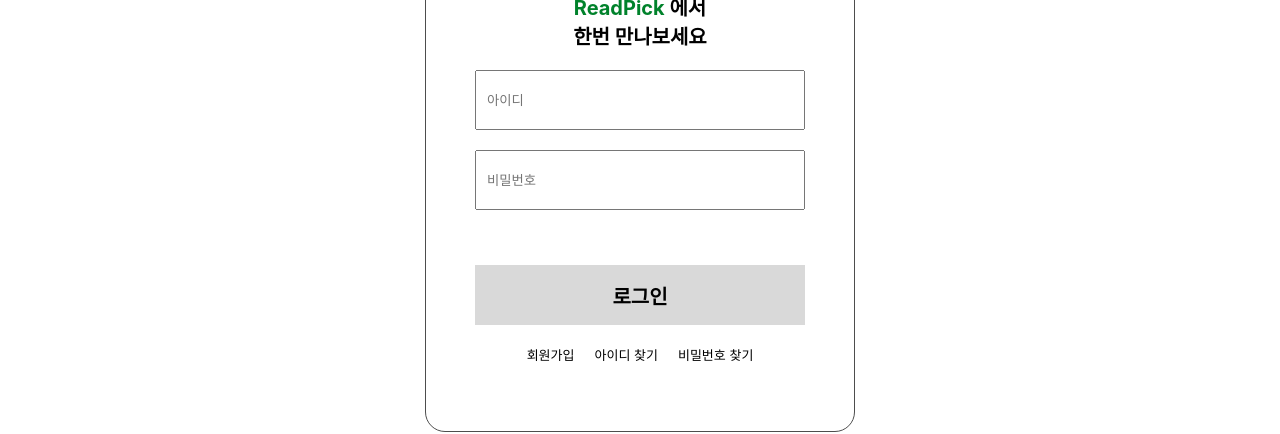
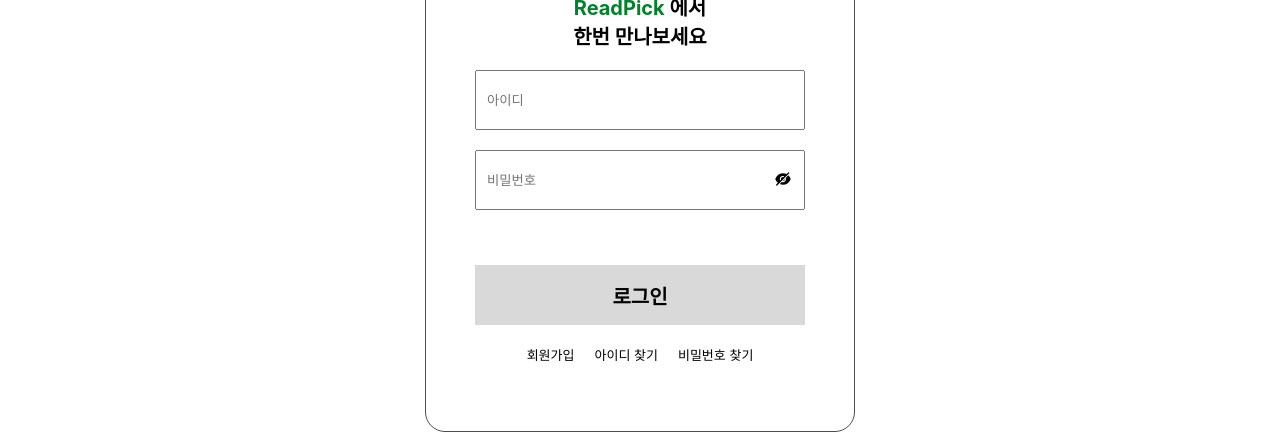
Before and after one commit to Kangeunja/ReadPick-front, a React (Create React App) app: page /login in a window 1280 px wide. Shown: the part 348-782 px from the top of the page. Built offline with nearby package versions, Linux system fonts and the light colour scheme.

Commit message:
로그인 기능 작업중

```diff
--- a/src/assets/css/index.css
+++ b/src/assets/css/index.css
@@ -594,6 +594,7 @@ a {
   align-items: center;
   border-radius: 5px;
   font-size: 18px;
+  position: relative;
 }
 
 .id,
@@ -605,6 +606,15 @@ a {
   box-sizing: border-box;
 }
 
+.login-toggle-visibility {
+  width: 15px;
+  height: 15px;
+  position: absolute;
+  right: 35px;
+  top: 100px;
+  cursor: pointer;
+}
+
 .login-button {
   width: 330px;
   height: 60px;
@@ -613,6 +623,7 @@ a {
   background-color: #d9d9d9;
   font-size: 20px;
   font-weight: bold;
+  cursor: pointer;
 }
 
 .login-bottom {
--- a/src/component/login/Login.tsx
+++ b/src/component/login/Login.tsx
@@ -1,7 +1,58 @@
+import { useState } from "react";
 import { useNavigate } from "react-router-dom";
+import { AiFillEye, AiFillEyeInvisible } from "react-icons/ai";
+import axiosInstance from "../../api/axiosInstance";
 
 const Login = () => {
   const navigate = useNavigate();
+  const [userLogin, setUserLogin] = useState({
+    id: "",
+    pw: "",
+  });
+  const [isPasswordVisible, setPasswordVisible] = useState(false);
+
+  const handleChange = (e: any) => {
+    const { name, value } = e.target;
+    setUserLogin((state) => ({
+      ...state,
+      [name]: newValue,
+    }));
+
+    let newValue = value.replace(/[ㄱ-ㅎ|ㅏ-ㅣ|가-힣]/g, ""); // 한글 제거
+
+    if (name === "id" || name === "pw") {
+      const idRegex = /^[a-zA-Z][a-zA-Z0-9]{0,14}$/;
+      if (!idRegex.test(newValue)) return;
+    }
+  };
+
+  // 비밀번호 숨기기/보이기 토글 함수
+  const togglePasswordVisibility = () => {
+    setPasswordVisible(!isPasswordVisible);
+  };
+
+  // 로그인
+  const handleLogin = () => {
+    if (userLogin.id === "") {
+      alert("아이디를 입력해주세요");
+      return;
+    }
+    if (userLogin.pw === "") {
+      alert("비밀번호를 입력해주세요");
+      return;
+    }
+    axiosInstance
+      .post("/login", {
+        id: userLogin.id,
+        pw: userLogin.pw,
+      })
+      .then((res) => {
+        console.log(res);
+      })
+      .catch((error) => {
+        console.log("Member Login failed", error);
+      });
+  };
 
   return (
     <>
@@ -15,18 +66,34 @@ const Login = () => {
         </div>
         <div className="input-wrap">
           <input
+            name="id"
             className="id"
             type="text"
             placeholder="아이디"
             maxLength={15}
+            value={userLogin.id}
+            onChange={handleChange}
           />
           <input
+            name="pw"
             className="pw"
-            type="password"
+            type={isPasswordVisible ? "text" : "password"}
             placeholder="비밀번호"
             maxLength={15}
+            value={userLogin.pw}
+            onChange={handleChange}
           />
-          <button type="button" className="login-button">
+
+          {!isPasswordVisible ? (
+            <div className="login-toggle-visibility">
+              <AiFillEyeInvisible onClick={togglePasswordVisibility} />
+            </div>
+          ) : (
+            <div className="login-toggle-visibility">
+              <AiFillEye onClick={togglePasswordVisibility} />
+            </div>
+          )}
+          <button type="button" className="login-button" onClick={handleLogin}>
             로그인
           </button>
           <div className="login-bottom">
```
